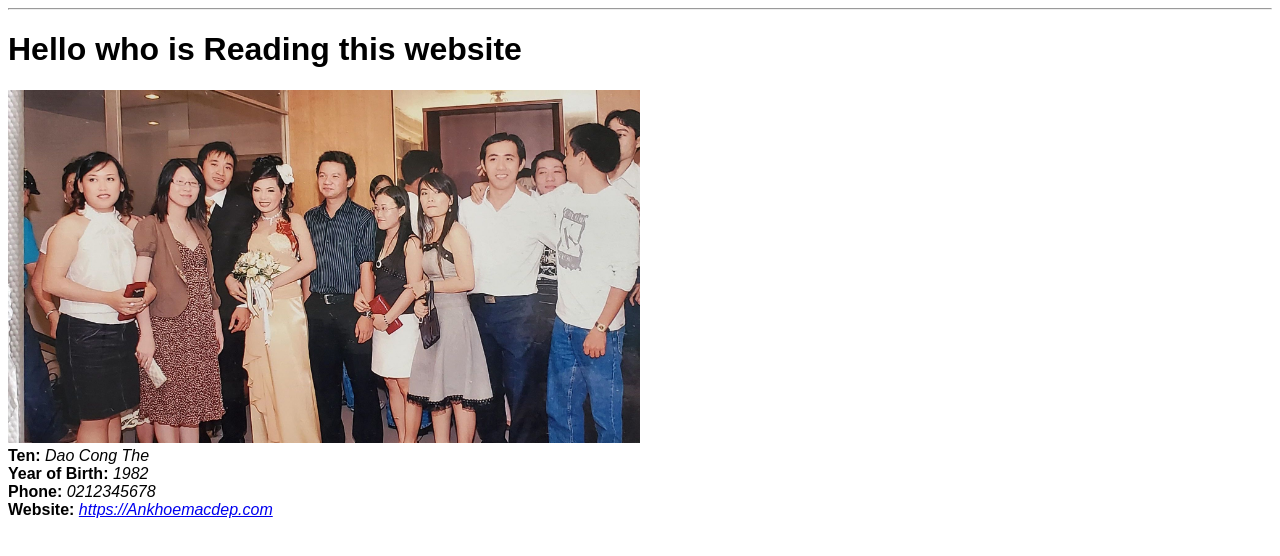
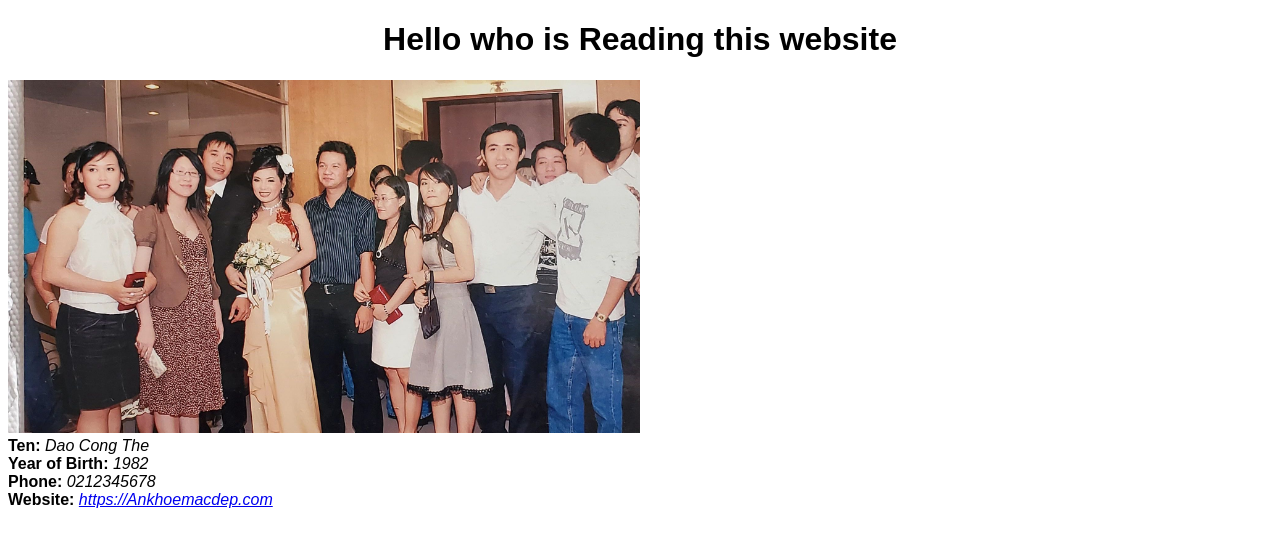
Before and after one commit to tuyphong1982/tuyphong1982.github.io, a plain HTML site: page index.html in a window 1280 px wide. Drawn offline with Linux system fonts and the light colour scheme.

```diff
--- a/1.css
+++ b/1.css
@@ -1,7 +1,7 @@
 body {
 	font-family: sans-serif;
 }
-hr {
+h1 {
 	text-align: center;
 }
 
--- a/index.html
+++ b/index.html
@@ -7,11 +7,9 @@
 </head>
 <body>
 
-	<hr> <h1>Hello who is Reading this website</h1>
+	<h1>Hello who is Reading this website</h1>
 
-	<img src="images/mypic.jpg">
-
-	</hr>
+	<img src="images/mypic.jpg" class="center">
 
 	<div class="thongtin">
 		<b>Ten:</b>	<i> Dao Cong The </i>
```
